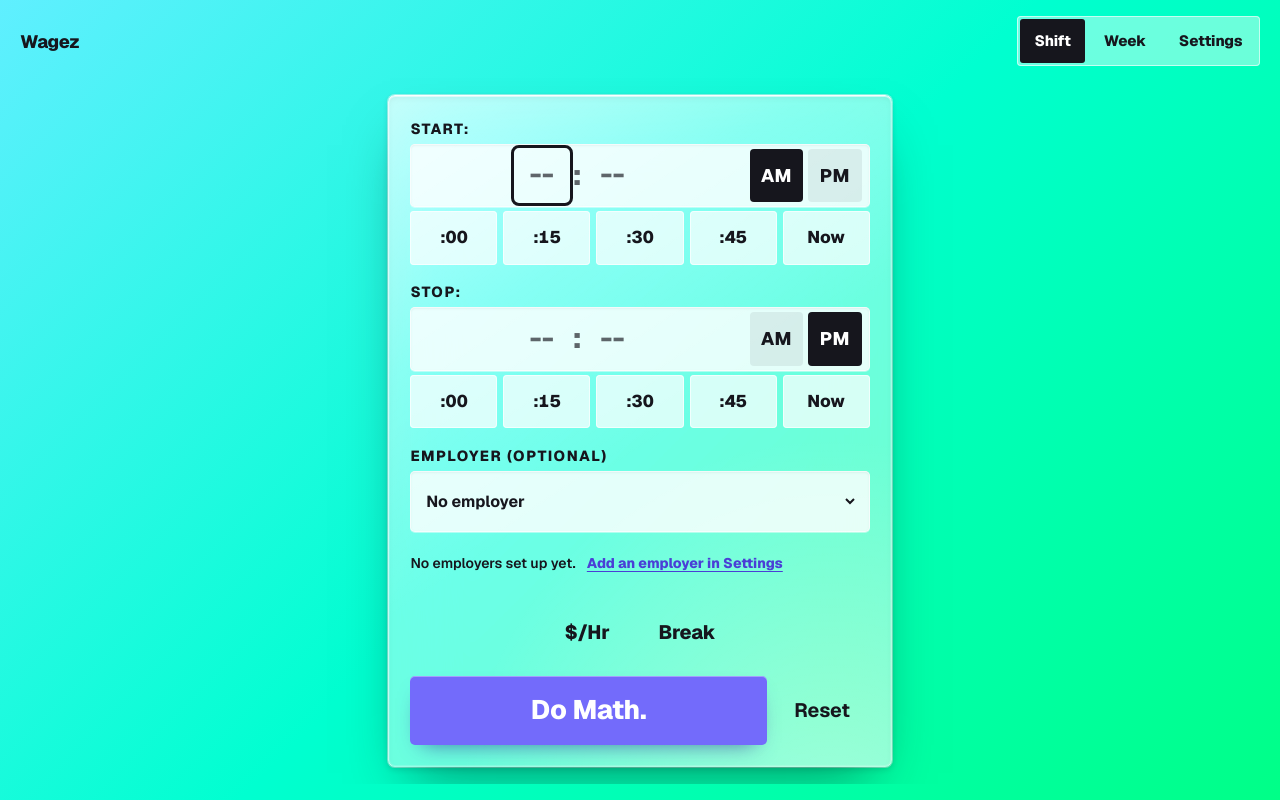
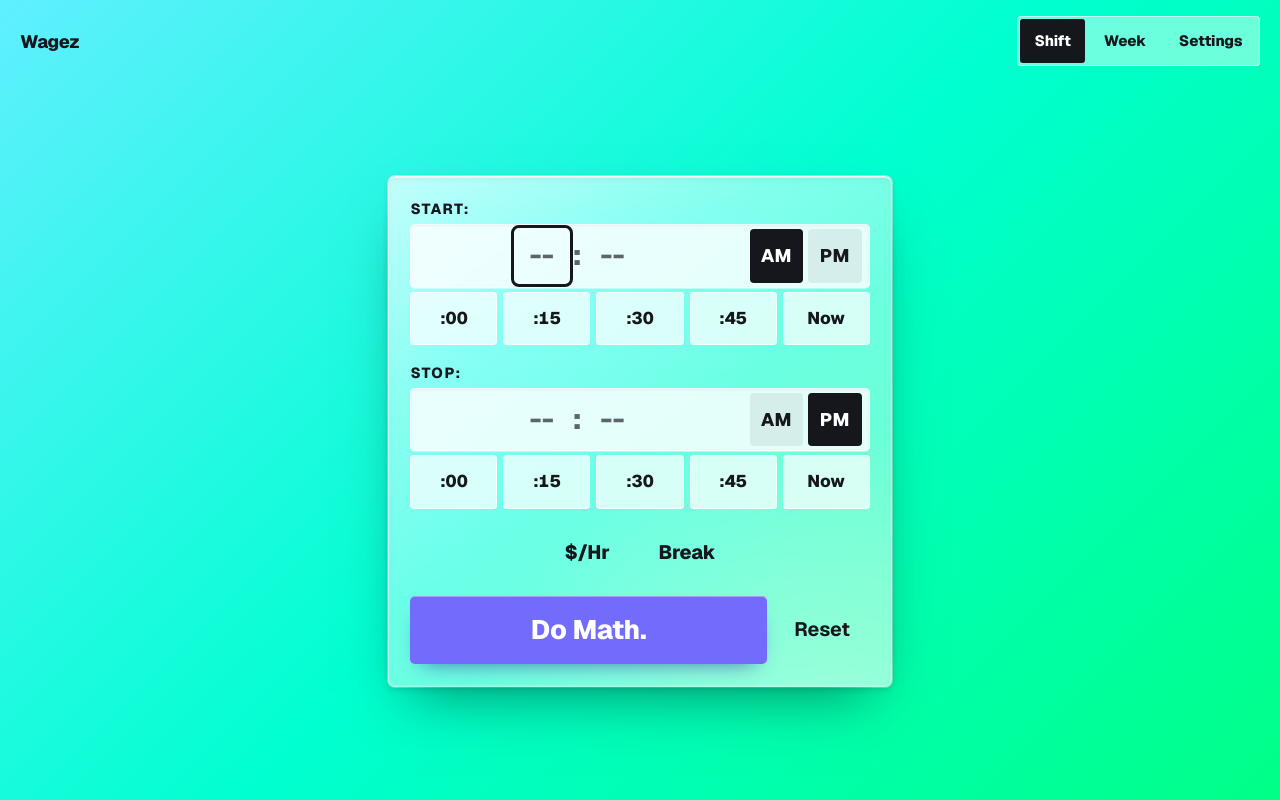
Before and after one commit to cmgolizio/Wagez-Pro, a Next.js app: page / in a window 1280 px wide. Built offline with nearby package versions, Linux system fonts and the light colour scheme.

Commit message:
revert: keep optional employer picker hidden until employers exist

```diff
--- a/src/components/calculator/ShiftEditor.jsx
+++ b/src/components/calculator/ShiftEditor.jsx
@@ -82,7 +82,6 @@ export default function ShiftEditor({
   onToggleDefaultRate,
   onCalculate,
   onReset,
-  onManageEmployers,
   onRecall,
 }) {
   const startRef = useRef(null);
@@ -184,47 +183,18 @@ export default function ShiftEditor({
         defaultMeridiem={PM}
       />
 
-      <div className="flex flex-col gap-1">
-        <label htmlFor="shift-employer" className="wagez-field-label">
-          Employer (optional)
-        </label>
-        <div className="wagez-field">
-          <select
-            id="shift-employer"
-            className="w-full bg-transparent font-bold min-h-10"
-            value={draft.employerId ?? ""}
-            onChange={(event) => onChange("employerId", event.target.value)}
-            disabled={employers.length === 0}
-          >
-            <option value="">No employer</option>
-            {employers.map((employer) => (
-              <option key={employer.id} value={employer.id}>
-                {employer.name}
-              </option>
-            ))}
-          </select>
+      {employers.length ? (
+        <div className="flex flex-col gap-1">
+          <label htmlFor="shift-employer" className="wagez-field-label">Employer (optional)</label>
+          <div className="wagez-field">
+            <select id="shift-employer" className="w-full bg-transparent font-bold min-h-10"
+              value={draft.employerId ?? ""} onChange={(event) => onChange("employerId", event.target.value)}>
+              <option value="">No employer</option>
+              {employers.map((employer) => <option key={employer.id} value={employer.id}>{employer.name}</option>)}
+            </select>
+          </div>
         </div>
-        {employers.length === 0 ? (
-          <p className="text-sm font-semibold">
-            No employers set up yet.{" "}
-            <button
-              type="button"
-              className="wagez-inline-button"
-              onClick={onManageEmployers}
-            >
-              Add an employer in Settings
-            </button>
-          </p>
-        ) : (
-          <button
-            type="button"
-            className="wagez-inline-button self-start"
-            onClick={onManageEmployers}
-          >
-            Manage employers
-          </button>
-        )}
-      </div>
+      ) : null}
 
       {showRate ? (
         <RateField
```
